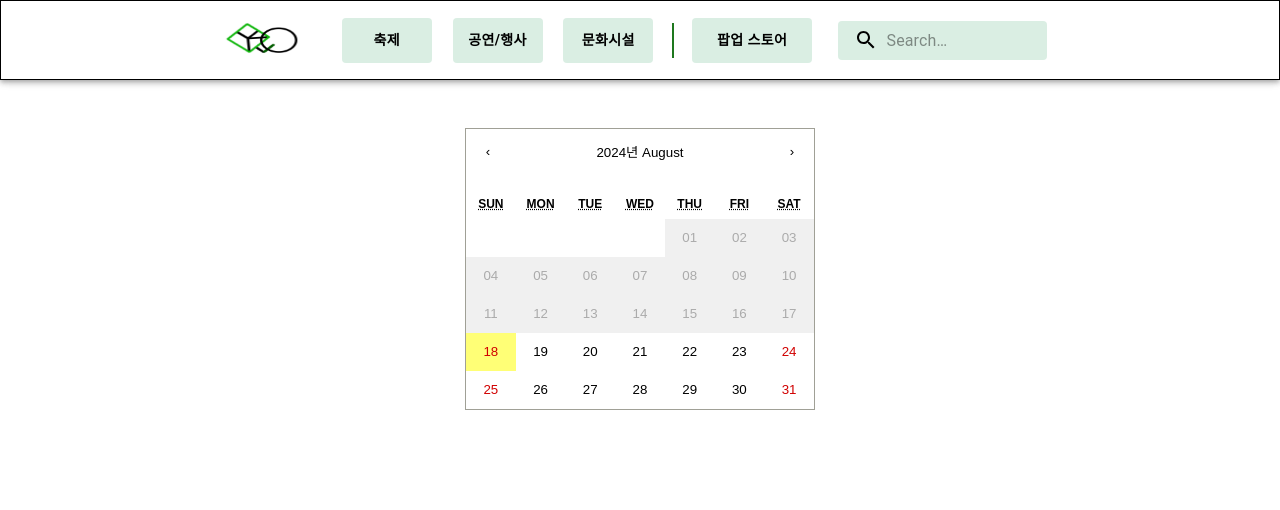
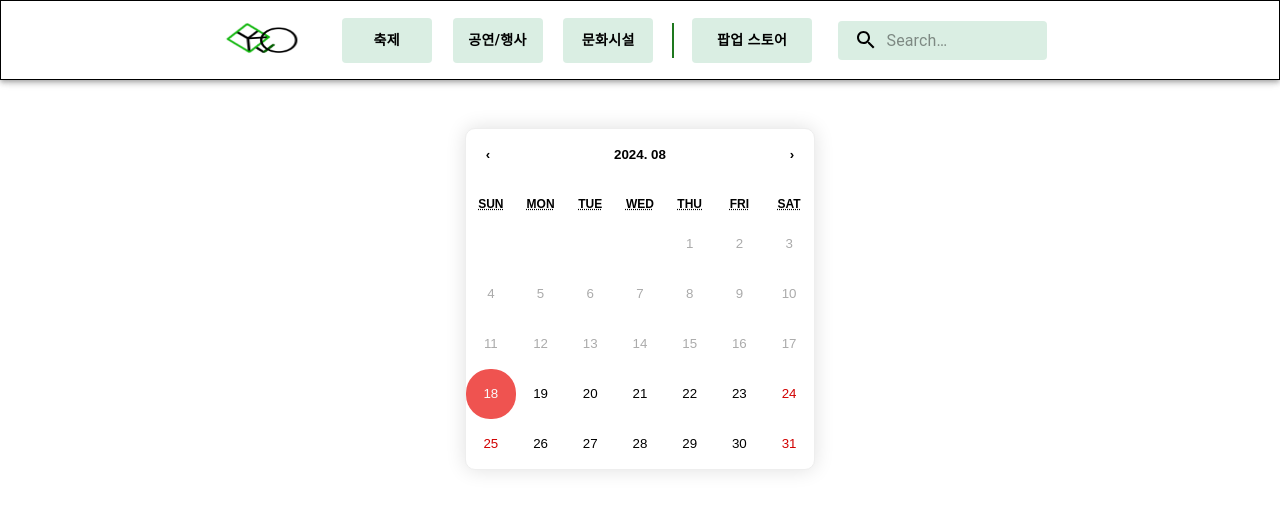
Before and after one commit to 2024tourismssu/FE, a React (Vite) app: page /festival in a window 1280 px wide. Shown: the top 510 px of the page. Built offline with nearby package versions, Linux system fonts and the light colour scheme.

Commit message:
chore : calendar 날짜 2개 고르는것까지 완료

```diff
--- a/src/components/calendar/Calendar.tsx
+++ b/src/components/calendar/Calendar.tsx
@@ -1,48 +1,40 @@
 import { useState } from 'react'
+import Box from '@mui/material/Box'
 import Calendar from 'react-calendar'
-import Box from '@mui/material/Box'
 import moment from 'moment'
-import 'react-calendar/dist/Calendar.css'
+import './styles.css'
 
-type DatePiece = Date | null
-type SelectedDate = DatePiece | [DatePiece, DatePiece]
+type ValuePiece = Date | null
+type Value = ValuePiece | [ValuePiece, ValuePiece]
+
+interface CalendarTileProperties {
+   date: Date
+   view: 'month' | 'year' | 'decade' | 'century'
+}
 
 const CustomCalendar = () => {
-   const [selectedDate, setSelectedDate] = useState<SelectedDate>(null)
+   const today = new Date()
+   const [value, setValue] = useState<Value>([null, null])
 
-   const tileClassName = ({ date }: { date: Date }) => {
-      if (selectedDate instanceof Array) {
-         const [start, end] = selectedDate
-         if (start && end && date > start && date < end) {
-            return 'highlight'
-         }
-      }
-      return null
-   }
+   today.setHours(0, 0, 0, 0)
 
-   const tileDisabled = ({ date }: { date: Date }) => {
-      const today = new Date()
-      today.setHours(0, 0, 0, 0)
-      return date < today
+   const disablePastDates = ({ date, view }: CalendarTileProperties): boolean => {
+      return view === 'month' && date < today
    }
 
    return (
       <Box>
          <Calendar
-            onChange={setSelectedDate}
-            value={selectedDate}
+            selectRange={true}
+            showNeighboringMonth={false}
             calendarType="gregory"
-            view="month"
+            formatDay={(_locale, date) => moment(date).format('D')}
+            formatMonthYear={(_locale, date) => moment(date).format('YYYY. MM')}
+            next2Label={null}
             prev2Label={null}
-            next2Label={null}
-            showNeighboringMonth={false}
-            selectRange={true}
-            tileClassName={tileClassName}
-            tileDisabled={tileDisabled}
-            formatDay={(_locale, date) => moment(date).format('DD')}
-            navigationLabel={({ date }) => moment(date).format('YYYY년 MMMM')}
-            onClickMonth={() => {}}
-            onClickYear={() => {}}
+            tileDisabled={disablePastDates}
+            value={value}
+            onChange={setValue}
          />
       </Box>
    )
```
